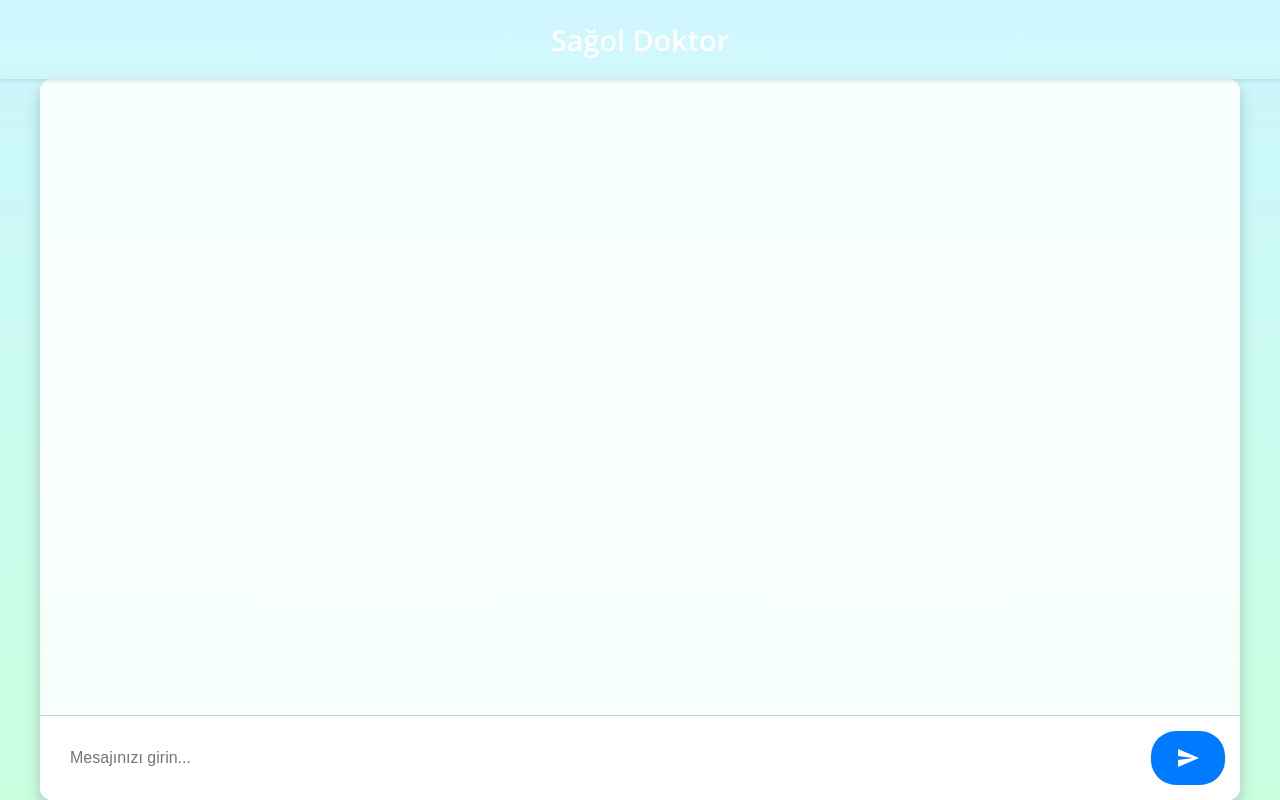
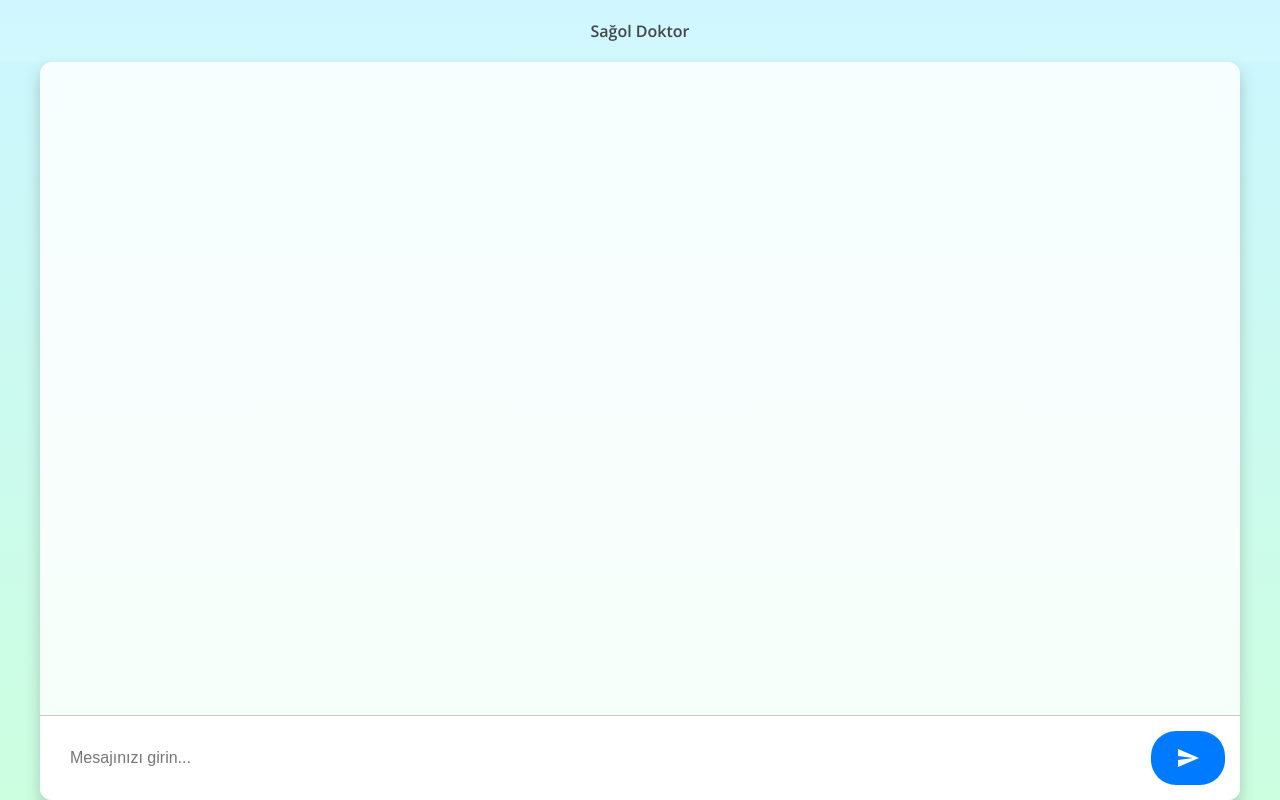
Before and after one commit to sagoldoktor/sagoldoktor.github.io, a React (Create React App) app: page / in a window 1280 px wide. Built offline with nearby package versions, Linux system fonts and the light colour scheme; the HTML template or start-up script is replaced by a standard one.

Commit message:
Update App.css

```diff
--- a/src/App.css
+++ b/src/App.css
@@ -138,15 +138,14 @@ html {
   z-index: 1000; /* Ensure it stays above other content */
   width: 100%;
   background: rgba(255, 255, 255, 0.1);
-  color: #fff;
+  color: rgba(50,50,50,0.9);
   padding: 20px 0;
   text-align: center;
-  box-shadow: 0 2px 4px rgba(0, 0, 0, 0.1);
 }
 
 .chat-header h1 {
   margin: 0;
-  font-size: 1.8em;
+  font-size: 1em;
 }
 
 .message {
```
